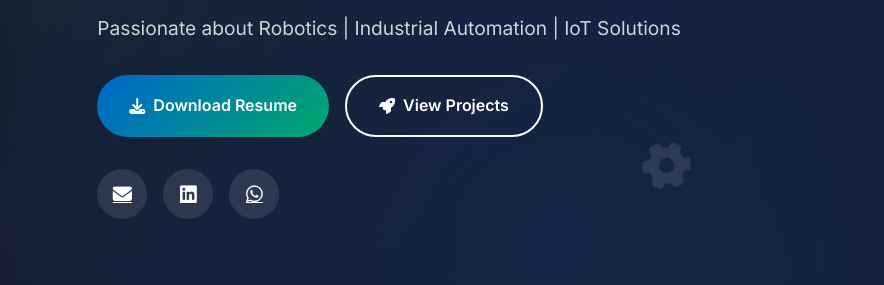
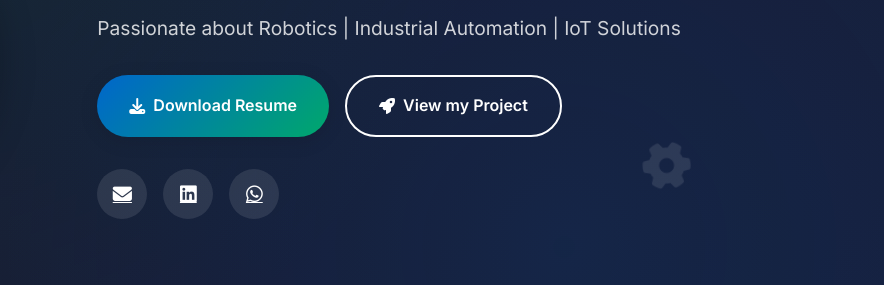
Before and after one commit to tamilan12th/myportfolio1, a website: page index.html in a window 1280 px wide. Shown: the part 353-638 px from the top of the page, 396-1280 px from the left. Drawn offline with Linux system fonts and the light colour scheme.

Commit message:
Update index.html

```diff
--- a/index.html
+++ b/index.html
@@ -66,7 +66,7 @@
             </a>
             <a href="#projects" class="btn btn-secondary">
               <i class="fas fa-rocket"></i>
-              View Projects
+              View my Project
             </a>
           </div>
           <div class="social-links">
```
